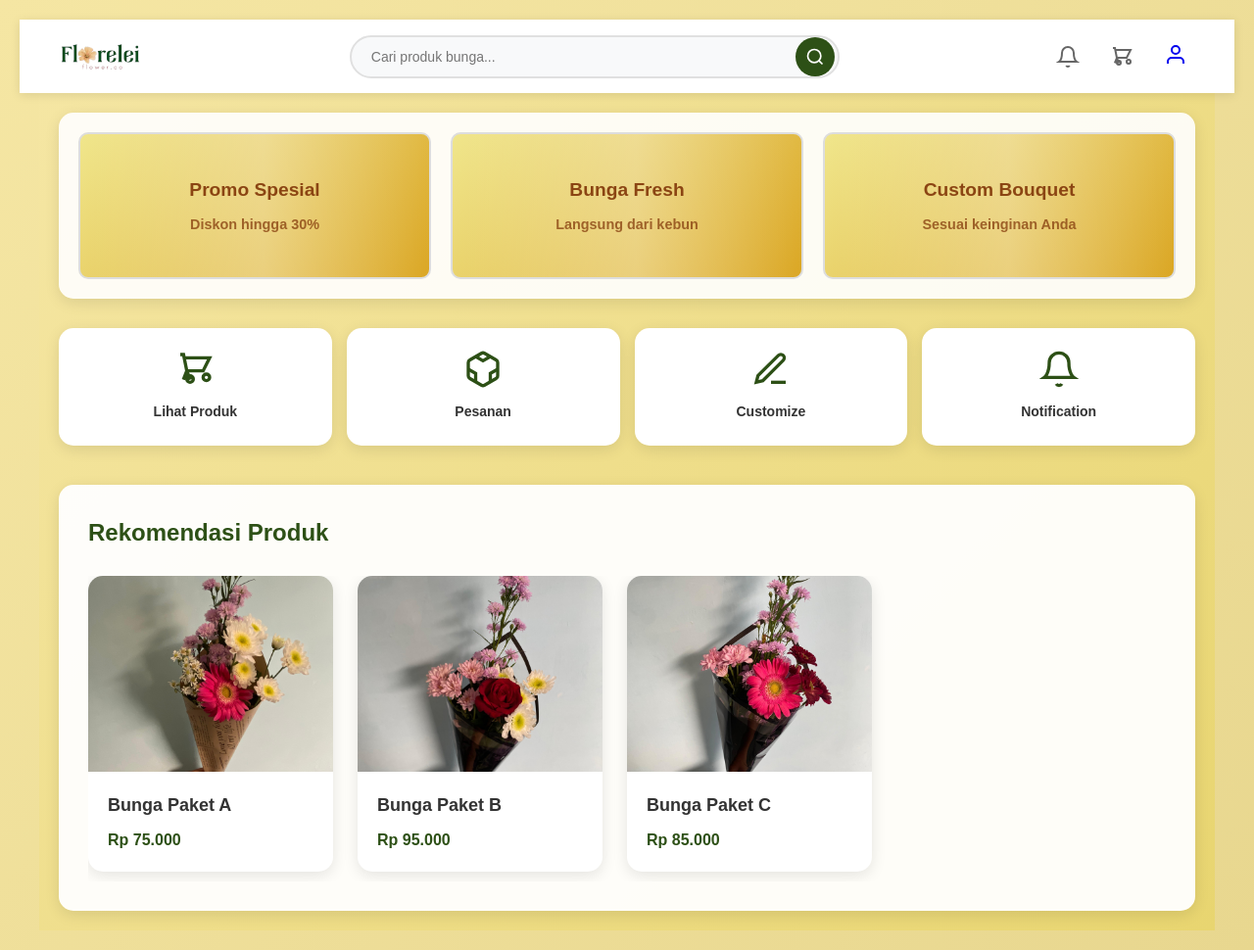
After one commit to pauluscss19/Flower.co, a PHP site: page /menu.html in a window 1280 px wide. The commit adds this page. Shown: the whole page at 98% size. Run offline with PHP 8.4, Linux system fonts and the light colour scheme.

Commit message:
Add files via upload

```diff
--- /dev/null
+++ b/menu.html
@@ -0,0 +1,154 @@
+<!DOCTYPE html>
+<html lang="id">
+<head>
+    <meta charset="UTF-8">
+    <meta name="viewport" content="width=device-width, initial-scale=1.0">
+    <title>Florelei Flower.co - Homepage</title>
+    <link rel="stylesheet" href="style.css">
+</head>
+<body>
+    <!-- Header -->
+    <header class="header">
+        <div class="container">
+            <div class="logo">
+                <img src="img/logo.png" alt="Florelei" class="logo-img">
+            </div>
+
+            <div class="search-bar">
+                <input type="text" placeholder="Cari produk bunga..." class="search-input">
+                <button class="search-btn">
+                    <svg width="20" height="20" viewBox="0 0 24 24" fill="none" stroke="currentColor" stroke-width="2">
+                        <circle cx="11" cy="11" r="8"></circle>
+                        <path d="M21 21l-4.35-4.35"></path>
+                    </svg>
+                </button>
+            </div>
+
+            <div class="header-icons">
+                <button class="icon-btn">
+                    <svg width="24" height="24" viewBox="0 0 24 24" fill="none" stroke="currentColor" stroke-width="2">
+                        <path d="M6 8a6 6 0 0 1 12 0c0 7 3 9 3 9H3s3-2 3-9"></path>
+                        <path d="M13.73 21a2 2 0 0 1-3.46 0"></path>
+                    </svg>
+                </button>
+                <button class="icon-btn">
+                    <svg width="24" height="24" viewBox="0 0 24 24" fill="none" stroke="currentColor" stroke-width="2">
+                        <path d="M3 3h2l.4 2M7 13h10l4-8H5.4m0 0L7 13m0 0l-2.1 5.4M7 13l2.1 5.4M17 17a2 2 0 1 0 4 0 2 2 0 0 0-4 0zM9 20a2 2 0 1 0 0-4 2 2 0 0 0 0 4z"></path>
+                    </svg>
+                </button>
+                <button class="icon-btn">
+                    <a href="profil.html">
+                    <svg width="24" height="24" viewBox="0 0 24 24" fill="none" stroke="currentColor" stroke-width="2">
+                        <path d="M20 21v-2a4 4 0 0 0-4-4H8a4 4 0 0 0-4 4v2"></path>
+                        <circle cx="12" cy="7" r="4"></circle>
+                    </svg>
+                    </a>
+                </button>
+            </div>
+        </div>
+    </header>
+
+    <!-- Main Content -->
+    <main class="main">
+        <div class="container">
+           <section class="hero-banners">
+                <div class="banner-card">
+                    <div class="banner-content">
+                        <h3>Promo Spesial</h3>
+                        <p>Diskon hingga 30%</p>
+                    </div>
+                </div>
+                <div class="banner-card">
+                    <div class="banner-content">
+                        <h3>Bunga Fresh</h3>
+                        <p>Langsung dari kebun</p>
+                    </div>
+                </div>
+                <div class="banner-card">
+                    <div class="banner-content">
+                        <h3>Custom Bouquet</h3>
+                        <p>Sesuai keinginan Anda</p>
+                    </div>
+                </div>
+            </section>
+
+            <!-- Menu Section -->
+            <section class="menu-section">
+                <div class="menu-container">
+                    <div class="menu-item">
+                        <div class="menu-icon">
+                            <svg width="40" height="40" viewBox="0 0 24 24" fill="none" stroke="currentColor" stroke-width="2">
+                                <path d="M3 3h2l.4 2M7 13h10l4-8H5.4m0 0L7 13m0 0l-2.1 5.4M7 13l2.1 5.4M17 17a2 2 0 1 0 4 0 2 2 0 0 0-4 0zM9 20a2 2 0 1 0 0-4 2 2 0 0 0 0 4z"></path>
+                            </svg>
+                        </div>
+                        <span class="menu-text">Lihat Produk</span>
+                    </div>
+                    <div class="menu-item">
+                        <div class="menu-icon">
+                            <svg width="40" height="40" viewBox="0 0 24 24" fill="none" stroke="currentColor" stroke-width="2">
+                                <path d="M21 16V8a2 2 0 0 0-1-1.73l-7-4a2 2 0 0 0-2 0l-7 4A2 2 0 0 0 3 8v8a2 2 0 0 0 1 1.73l7 4a2 2 0 0 0 2 0l7-4A2 2 0 0 0 21 16z"></path>
+                                <polyline points="7.5,4.21 12,6.81 16.5,4.21"></polyline>
+                                <polyline points="7.5,19.79 7.5,14.6 3,12"></polyline>
+                                <polyline points="21,12 16.5,14.6 16.5,19.79"></polyline>
+                            </svg>
+                        </div>
+                        <span class="menu-text">Pesanan</span>
+                    </div>
+                    <div class="menu-item">
+                        <div class="menu-icon">
+                            <svg width="40" height="40" viewBox="0 0 24 24" fill="none" stroke="currentColor" stroke-width="2">
+                                <path d="M12 20h9"></path>
+                                <path d="M16.5 3.5a2.121 2.121 0 0 1 3 3L7 19l-4 1 1-4L16.5 3.5z"></path>
+                            </svg>
+                        </div>
+                        <span class="menu-text">Customize</span>
+                    </div>
+                    <div class="menu-item">
+                        <div class="menu-icon">
+                            <svg width="40" height="40" viewBox="0 0 24 24" fill="none" stroke="currentColor" stroke-width="2">
+                                <path d="M6 8a6 6 0 0 1 12 0c0 7 3 9 3 9H3s3-2 3-9"></path>
+                                <path d="M13.73 21a2 2 0 0 1-3.46 0"></path>
+                            </svg>
+                        </div>
+                        <span class="menu-text">Notification</span>
+                    </div>
+                </div>
+            </section>
+
+            <!-- Products Section -->
+            <section class="products-section">
+                <h2 class="section-title">Rekomendasi Produk</h2>
+                <div class="products-container">
+                    <div class="product-item">
+                        <div class="product-image">
+                            <img src="img/bunga1.jpg" alt="Bunga Paket A" class="product-img">
+                        </div>
+                        <div class="product-info">
+                            <h3 class="product-name">Bunga Paket A</h3>
+                            <p class="product-price">Rp 75.000</p>
+                        </div>
+                    </div>
+                    <div class="product-item">
+                        <div class="product-image">
+                            <img src="img/bunga2.jpg" alt="Bunga Paket B" class="product-img">
+                        </div>
+                        <div class="product-info">
+                            <h3 class="product-name">Bunga Paket B</h3>
+                            <p class="product-price">Rp 95.000</p>
+                        </div>
+                    </div>
+                    <div class="product-item">
+                        <div class="product-image">
+                            <img src="img/bunga3.jpg" alt="Bunga Paket C" class="product-img">
+                        </div>
+                        <div class="product-info">
+                            <h3 class="product-name">Bunga Paket C</h3>
+                            <p class="product-price">Rp 85.000</p>
+                        </div>
+                    </div>
+                </div>
+            </section>
+        </div>
+    </main>
+</body>
+</html>
--- a/style.css
+++ b/style.css
@@ -10,21 +10,6 @@ body {
   line-height: 1.6;
   color: #333;
   background-color: #fbf3c1;
-}
-.notif {
-  padding: 10px;
-  border-radius: 6px;
-  margin-bottom: 15px;
-}
-.notif.error {
-  background-color: #ffe6e6;
-  color: #cc0000;
-  border: 1px solid #cc0000;
-}
-.notif.success {
-  background-color: #e6ffe6;
-  color: #006600;
-  border: 1px solid #006600;
 }
 
 .container {
```
Also changed, not shown: edit_profil.html (added, +77 -0 lines), index.html (added, +48 -0 lines), login.html (added, +44 -0 lines), portal.html (added, +48 -0 lines), profil.html (added, +104 -0 lines), register.html (added, +67 -0 lines).
